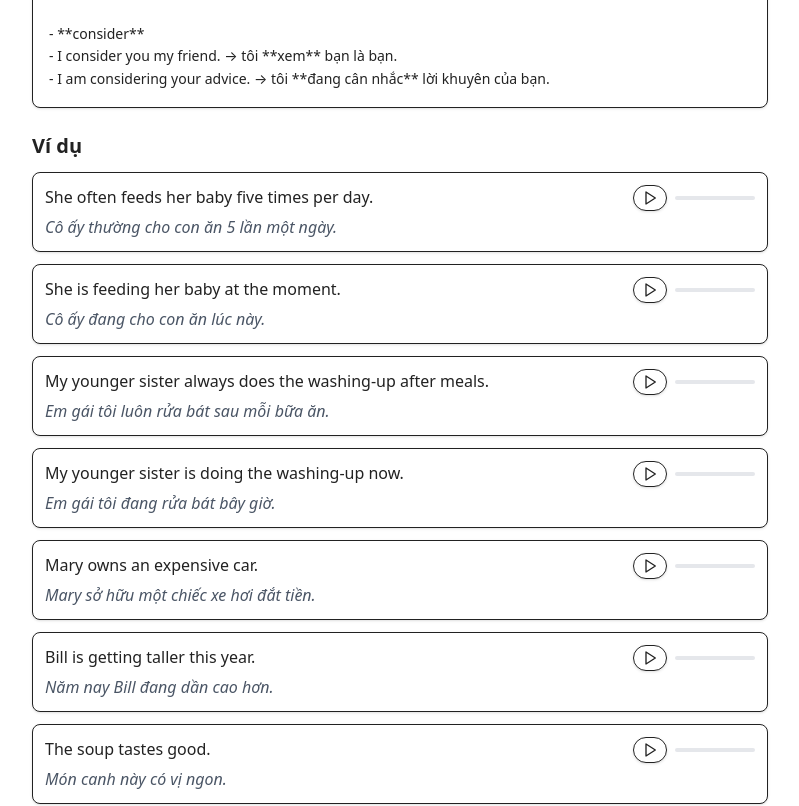
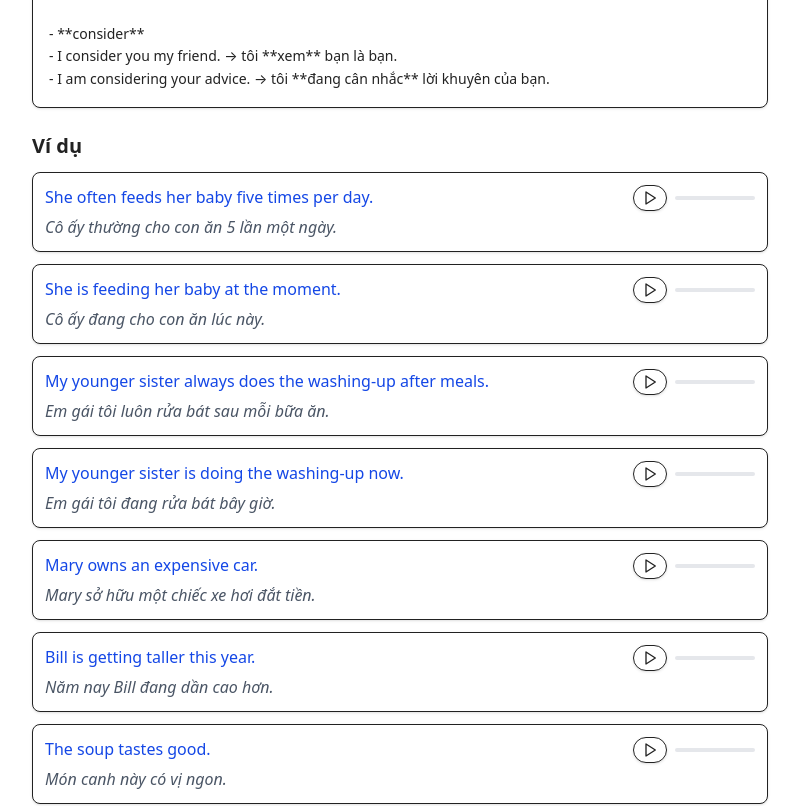
Before and after one commit to Thinit362/my-english-ai, a Next.js app: page /english-10/unit/1/grammar-1 in a window 1280 px wide. Shown: the part 3040-3846 px from the top of the page, without its empty margins (240-1039 px from the left). Built offline with nearby package versions, Linux system fonts and the light colour scheme.

Commit message:
Update page.tsx

```diff
--- a/app/english-10/unit/[unit]/grammar-1/page.tsx
+++ b/app/english-10/unit/[unit]/grammar-1/page.tsx
@@ -74,21 +74,14 @@ export default function Grammar1Page({ params }: { params: Params }) {
       {/* Danh sách ví dụ + nút Play TTS */}
       <section className="space-y-3">
         <h3 className="text-xl font-semibold">Ví dụ</h3>
-
-        {block.examples.map((ex, index) => (
-          <div
-            key={index}
-            className="bg-white border rounded-lg p-3 shadow-sm"
-          >
-            <div className="flex items-start justify-between gap-3">
-              <p className="font-medium">{ex.en}</p>
-              {/* Nút tam giác phát âm dùng Cloud TTS qua TTSPlay */}
-              <TTSPlay text={ex.en} />
-            </div>
-            {ex.vi && (
-              <p className="text-gray-600 italic mt-1">{ex.vi}</p>
-            )}
-          </div>
+      {block.examples.map((ex, index) => (
+        <div key={index} className="bg-white border rounded-lg p-3 shadow-sm">
+       <div className="flex items-start justify-between gap-3">
+        <p className="font-medium text-blue-700">{ex.en}</p>
+        <TTSPlay text={ex.en} />
+      </div>
+      {ex.vi && <p className="text-gray-600 italic mt-1">{ex.vi}</p>}
+      </div>
         ))}
       </section>
     </div>
```
